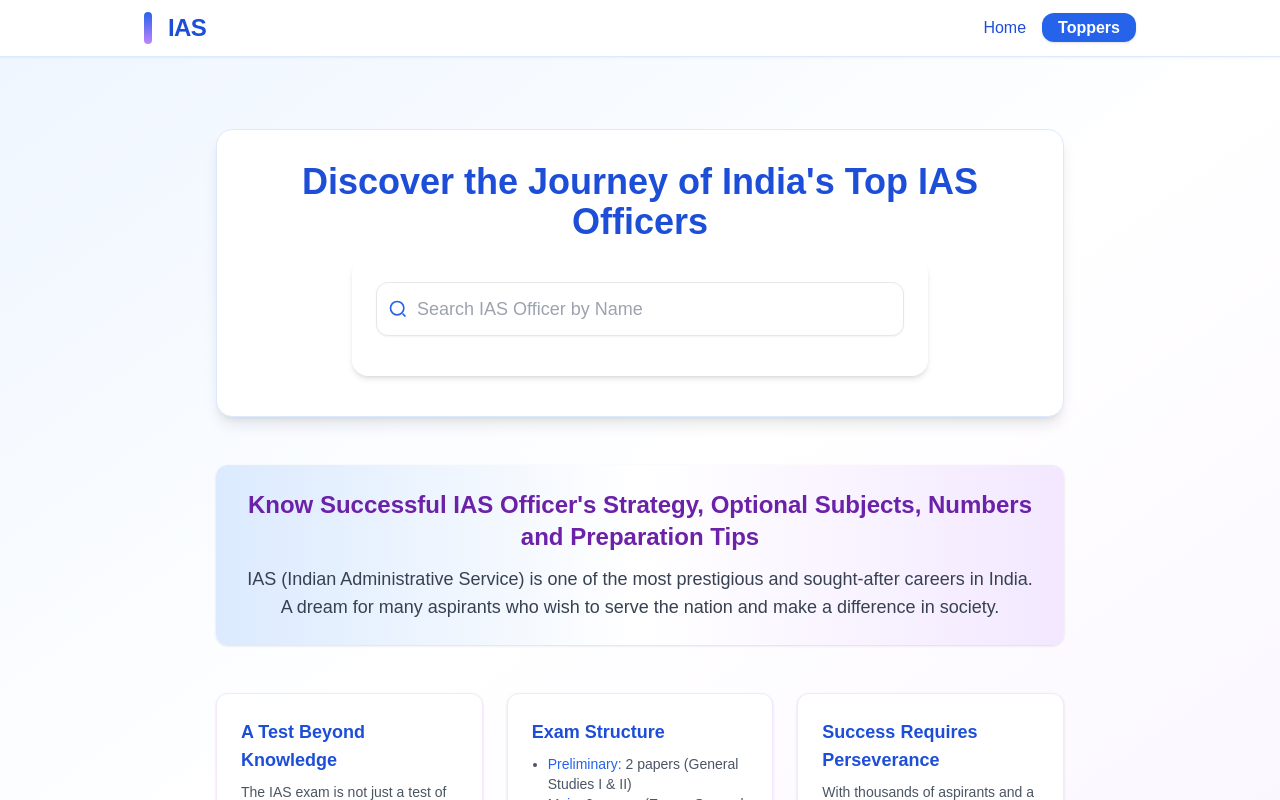
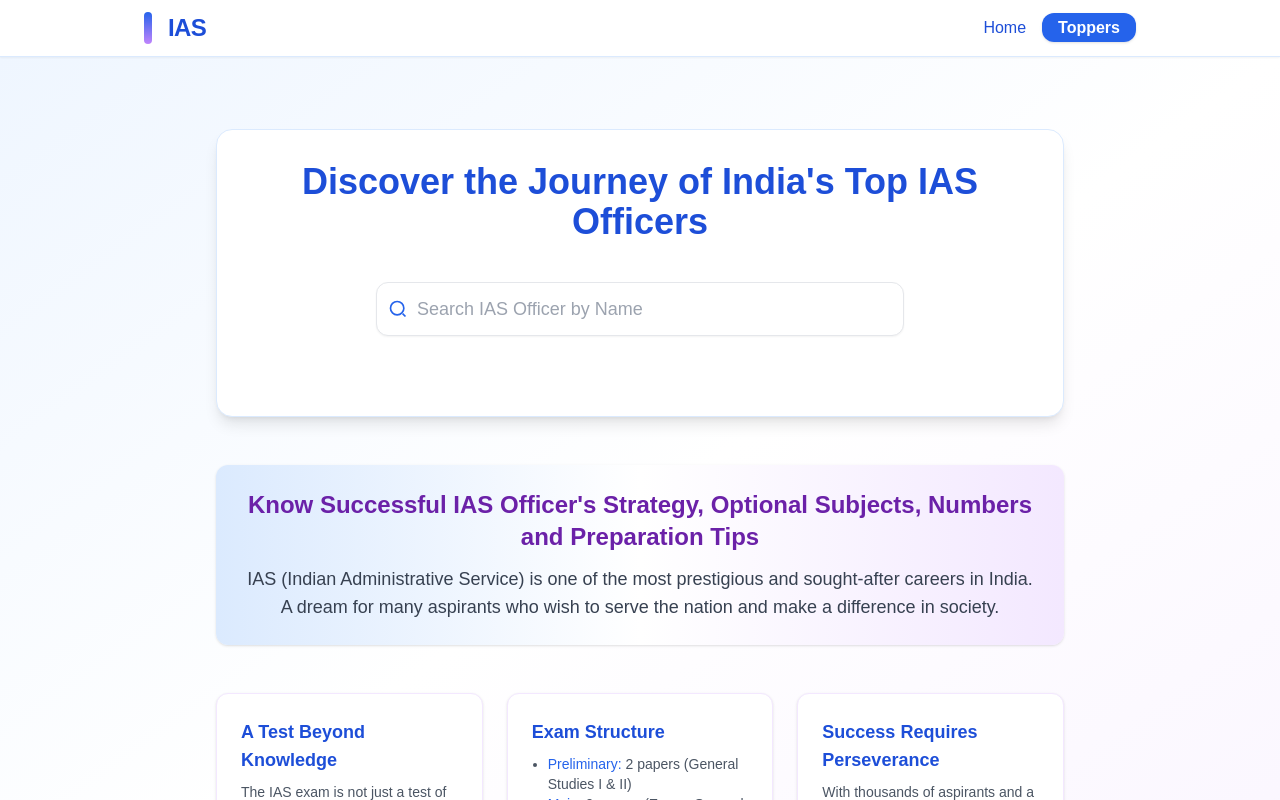
Before and after one commit to KumarPrafull/ias-search, a Next.js app: page / in a window 1280 px wide. Shown: the top 800 px of the page. Built offline with nearby package versions, Linux system fonts and the light colour scheme.

Commit message:
search shadow rm

```diff
--- a/app/components/Search.tsx
+++ b/app/components/Search.tsx
@@ -36,7 +36,7 @@ const Search = () => {
   }, [searchTerm]);
 
   return (
-    <div className="bg-white rounded-2xl shadow-md px-6 py-6 mb-2 w-full">
+    <div className="bg-white rounded-2xl px-6 py-6 mb-2 w-full">
       <div className="relative mb-4">
         {/* Search Icon Inside Input */}
         <span className="absolute left-3 top-1/2 -translate-y-1/2 text-blue-600 pointer-events-none">
```
